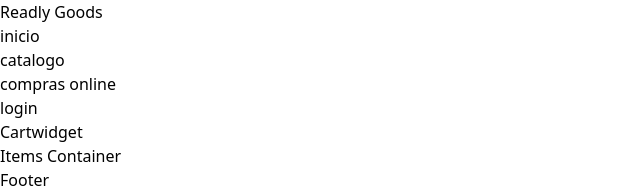
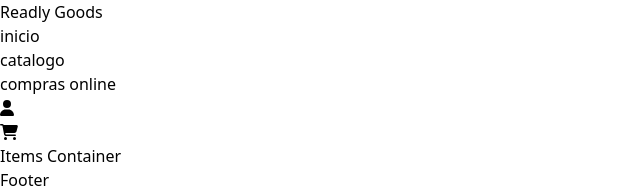
Before and after one commit to No-Country/c15-58-n-react-agregarback, a React (Vite) app in the folder Front/readly-goods/: page / in a window 1280 px wide. Shown: the top 194 px of the page, without its empty margins (0-640 px from the left). Built offline with nearby package versions, Linux system fonts and the light colour scheme.

Commit message:
instale fontAwesome y agregue icono user y cartwidget

```diff
--- a/Front/readly-goods/package.json
+++ b/Front/readly-goods/package.json
@@ -10,6 +10,11 @@
     "preview": "vite preview"
   },
   "dependencies": {
+    "@fortawesome/fontawesome-svg-core": "^6.4.2",
+    "@fortawesome/free-brands-svg-icons": "^6.4.2",
+    "@fortawesome/free-regular-svg-icons": "^6.4.2",
+    "@fortawesome/free-solid-svg-icons": "^6.4.2",
+    "@fortawesome/react-fontawesome": "^0.2.0",
     "react": "^18.2.0",
     "react-dom": "^18.2.0"
   },
--- a/Front/readly-goods/src/components/Navbar.jsx
+++ b/Front/readly-goods/src/components/Navbar.jsx
@@ -1,4 +1,6 @@
-import React from 'react'
+import React from 'react';
+import { FontAwesomeIcon } from '@fortawesome/react-fontawesome';
+import { faCartShopping , faUser} from '@fortawesome/free-solid-svg-icons'
 
 const Navbar = () => {
   return (
@@ -6,10 +8,10 @@ const Navbar = () => {
         <h1 className=" text-3xl font-bold uppercase p-5">Readly Goods</h1>
         <ul className="flex items-center justify-end">
           <li className="uppercase p-3">inicio</li>
-          <li className="uppercase p-3">catalogo</li>
-          <li className="uppercase p-3">compras online</li>
-          <li className="uppercase p-3">login</li>
-          <li className="uppercase p-3">Cartwidget</li>
+          <li className="uppercase p-4">catalogo</li>
+          <li className="uppercase p-4">compras online</li>
+          <li className="u p-5"><FontAwesomeIcon icon={faUser} /></li>    {/*-----login----*/}
+          <li className=" p-9"><FontAwesomeIcon icon={faCartShopping} /></li>  {/*-----CARRITO DE COMPRA----*/}
         </ul>
       </nav>
   )
```
Also changed, not shown: 1 other file (tests, documents, lock files or other folders).
